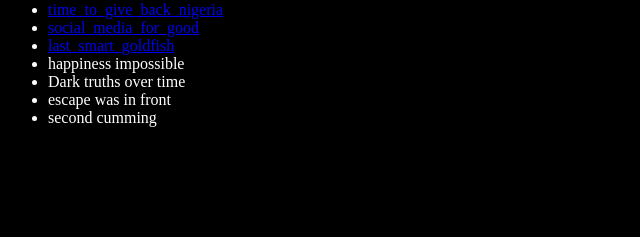
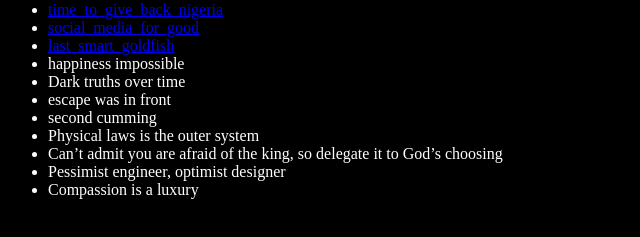
Before and after one commit to sikkeworld/sikkeworld.github.io, a plain HTML site: page index.html in a window 1280 px wide. Shown: the part 79-316 px from the top of the page, without its empty margins (0-640 px from the left). Drawn offline with Linux system fonts and the light colour scheme.

Commit message:
new topics

```diff
--- a/index.html
+++ b/index.html
@@ -23,6 +23,10 @@
     <li>Dark truths over time</li>
     <li>escape was in front</li>
     <li>second cumming</li>
+    <li>Physical laws is the outer system</li>
+    <li>Can’t admit you are afraid of the king, so delegate it to God’s choosing</li>
+    <li>Pessimist engineer, optimist designer</li>
+    <li>Compassion is a luxury</li>
   </ul>
   </p>
 </body>
```
